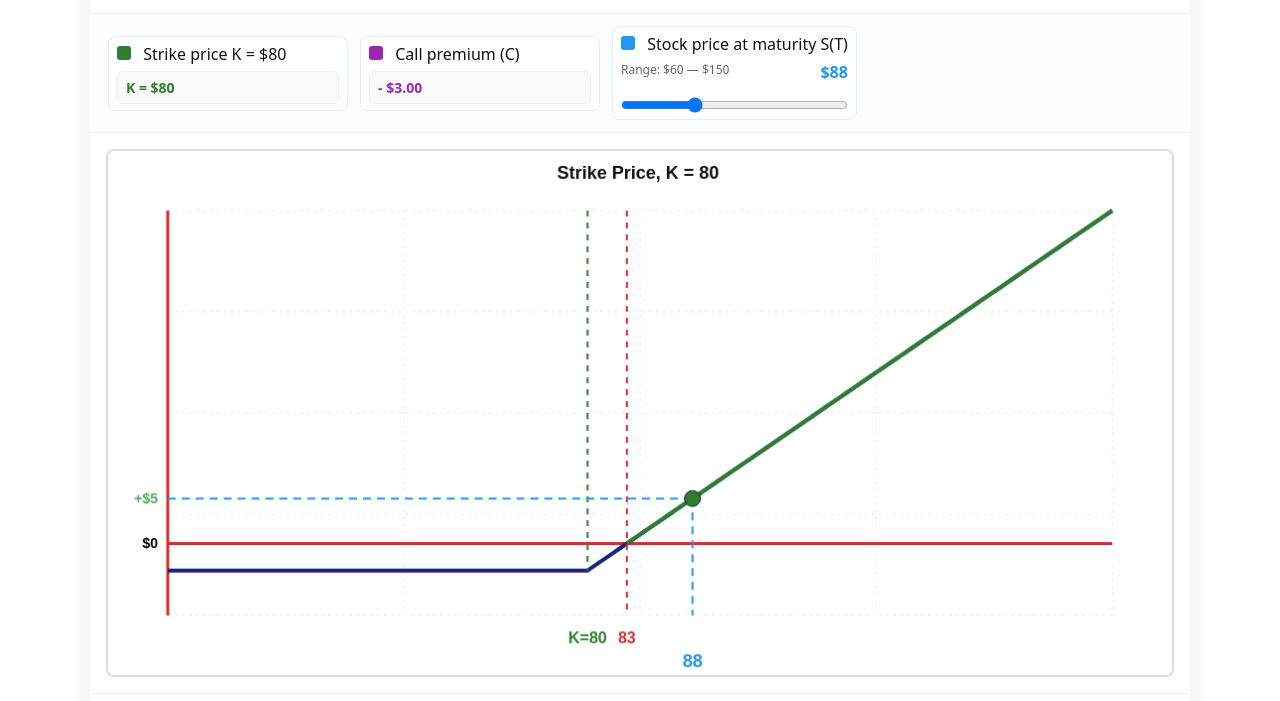
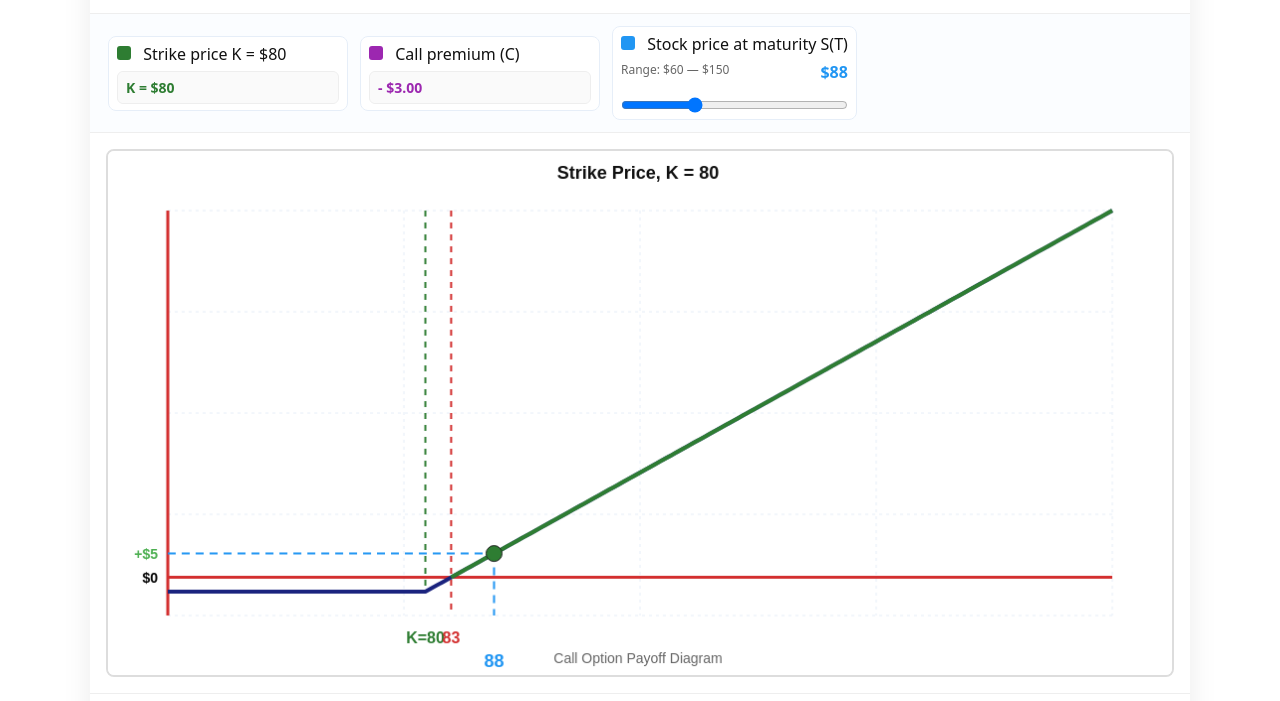
Before and after one commit to manpreet-sangha/Call-Option-Payoff-Simulator, a plain HTML site: page call-option-payoff_simulator.html in a window 1280 px wide. Shown: the part 83-784 px from the top of the page. Drawn offline with Linux system fonts and the light colour scheme.

Commit message:
Fix chart visualization: Use fixed price range to keep strike and breakeven lines stationary
- Changed from dynamic price range to fixed range (50-160)
- Strike price and breakeven lines now maintain consistent positions
- Removed undefined maturity variable reference
- Improved visual clarity for educational purposes

```diff
--- a/call-option-payoff_simulator.html
+++ b/call-option-payoff_simulator.html
@@ -160,9 +160,10 @@
       const plotW = cssW - margin*2;
       const plotH = cssH - margin*2;
 
-      const minPrice = Math.min(K*0.6, ST*0.6, BE*0.6);
-      const maxPrice = Math.max(K*1.5, ST*1.3, BE*1.3);
-      const priceRange = Math.max(1e-6, maxPrice - minPrice);
+      // Use fixed price range so strike and breakeven don't appear to move
+      const minPrice = 50;  // Fixed minimum price
+      const maxPrice = 160; // Fixed maximum price
+      const priceRange = maxPrice - minPrice;
       const maxProfit = Math.max(maxPrice - K - C, Math.abs(C)*2, 10);
       const minLoss = -Math.max(C*1.5, 8);
       const profitRange = Math.max(1e-6, maxProfit - minLoss);
@@ -252,7 +253,8 @@
       ctx.fillStyle = getComputedStyle(document.documentElement).getPropertyValue('--stock-color') || '#2196f3'; ctx.font = 'bold 18px Arial'; ctx.fillText(`${ST.toFixed(0)}`, priceToX(ST), margin+plotH+52);
 
       ctx.fillStyle = '#666'; ctx.font = '14px Arial'; ctx.textAlign = 'center';
-      ctx.fillText(`Maturity: ${maturity} yr${maturity !==1 ? 's' : ''}`, Math.round(canvas.clientWidth/2), Math.round(canvas.clientHeight)-8);
+      // Remove the undefined maturity reference
+      ctx.fillText('Call Option Payoff Diagram', Math.round(canvas.clientWidth/2), Math.round(canvas.clientHeight)-8);
     }
 
     // init
```
